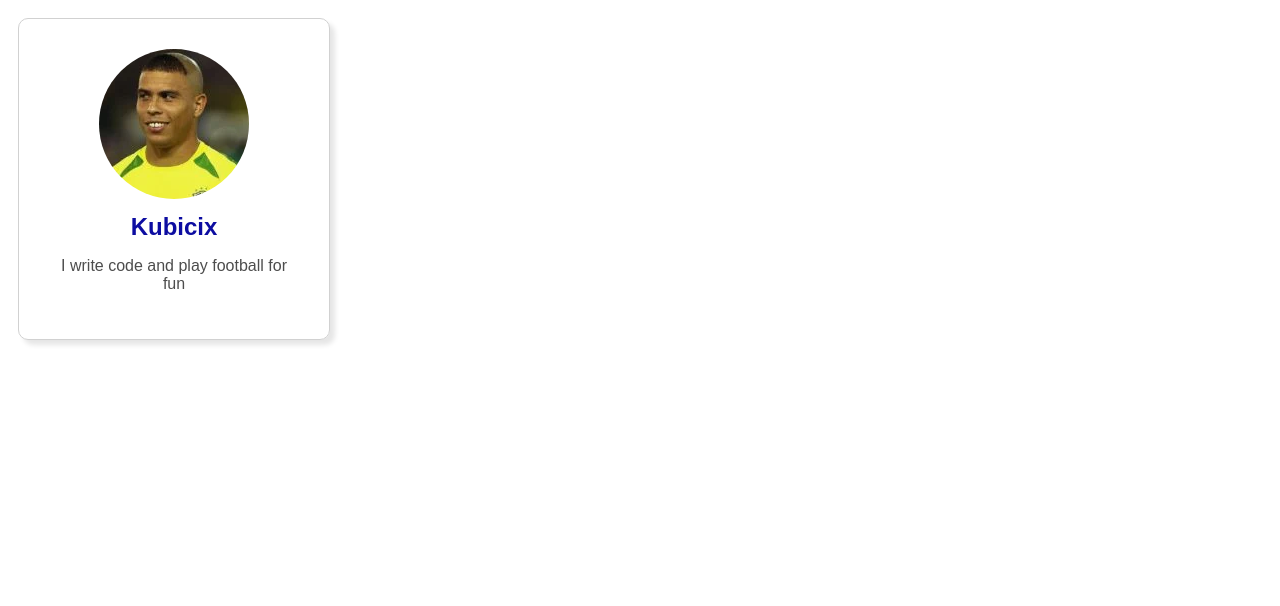
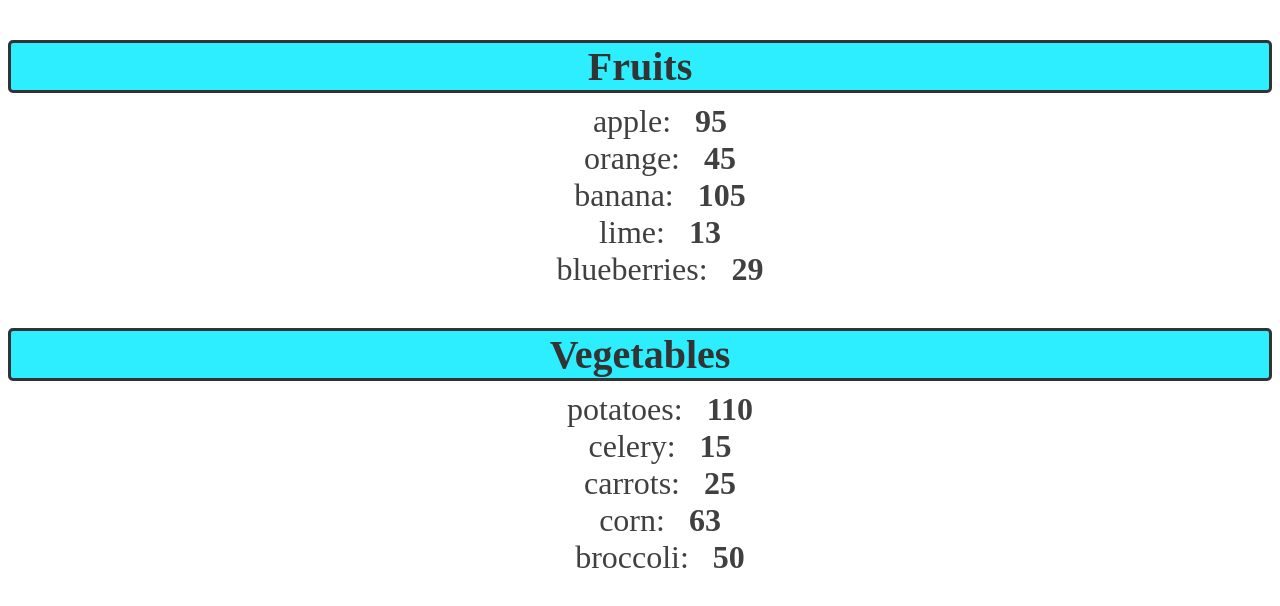
Before and after one commit to kubicix/React-Course, a React (Vite) app in the folder website/my-react-app/: page / in a window 1280 px wide. Shown: the top 606 px of the page. Built offline with nearby package versions, Linux system fonts and the light colour scheme.

Commit message:
worked on proptypes and list rendering in react

```diff
--- a/website/my-react-app/src/App.jsx
+++ b/website/my-react-app/src/App.jsx
@@ -1,9 +1,20 @@
-import Card from './Card.jsx'
+import List from './List.jsx'
 
 function App() {
+  const fruits = [{id:1,name:"apple",calories :95},                         {id:2,name:"orange" ,calories:45},
+                  {id:3,name:"banana",calories:105},
+                  {id:4,name:"lime",calories:13},
+                  {id:5,name:"blueberries",calories:29}];
+
+  const vegetables = [{id:1,name:"potatoes",calories :110},             {id:2,name:"celery" ,calories:15},
+                  {id:3,name:"carrots",calories:25},
+                  {id:4,name:"corn",calories:63},
+                  {id:5,name:"broccoli",calories:50}];
+
   return(
     <>
-      <Card></Card>
+          {fruits.length>0 ? <List items={fruits} category="Fruits"></List>:null}
+          {vegetables.length>0 ?<List items={vegetables} category="Vegetables"></List>:null}
     </>
   );
 }
--- /dev/null
+++ b/website/my-react-app/src/List.jsx
@@ -0,0 +1,42 @@
+import propTypes from 'prop-types'
+
+function List(props) {
+    const category=props.category;
+    const itemList=props.items;
+    //alphabetical
+    // fruits.sort((a,b) => a.name.localeCompare(b.name))
+    //reverse alphabetical
+    // fruits.sort((a,b) => b.name.localeCompare(a.name))
+    //numeric
+    // fruits.sort((a,b) => a.calories -b.calories)
+    // //reverse numeric
+    // fruits.sort((a,b) => b.calories -a.calories)
+
+    // const lowCalFruits= fruits.filter(fruit=>fruit.calories<100);
+    // console.log(lowCalFruits);
+
+    const listItems=itemList.map(fruit =>
+    <li key={fruit.id}>{fruit.name}: &nbsp; <b>{fruit.calories}</b></li>
+
+    );
+
+    return (
+        <>
+        <h3 className="list-category">{category}</h3>
+        <ol className="list-items">
+            {listItems }
+        </ol>
+        </>
+
+    );
+}
+List.defaultProps={
+    category : "Category",
+    items : [],
+}
+List.propTypes={
+    category:propTypes.string,
+    items:propTypes.arrayOf(propTypes.shape({id:propTypes.number,name:propTypes.string,calories:propTypes.number})),
+}
+
+export default List;
--- a/website/my-react-app/src/index.css
+++ b/website/my-react-app/src/index.css
@@ -1,4 +1,4 @@
-.card{
+/* .card{
   border: 1px solid rgb(209, 209, 209);
   border-radius: 10px;
   box-shadow: 5px 5px 5px hsl(0, 0%, 0%,0.1);
@@ -25,4 +25,65 @@
 .card .card-text{
   font-family: Arial,sans-serif;
   color: hsl(0, 0%, 30%);
+} */
+
+/* .student{
+  font-family: 'Gill Sans', 'Gill Sans MT', Calibri, 'Trebuchet MS', sans-serif;
+  font-size: 2em;
+  padding: 10px;
+  border: 1px solid hsla(0, 0%, 50%, 0.879);
 }
+.student p{
+  margin: 10px;
+  padding: 10px;
+  background-color: aquamarine;
+  width: fit-content;
+  border-radius: 5px;
+  border: 1px solid s;
+} */
+
+/* .welcome-message{
+  font-size: 2.5em;
+  background-color: green;
+  color: rgb(215, 249, 218);
+  font-weight: bold;
+  padding: 10px;
+  border-radius: 5px;
+  margin: 0;
+  text-align: center;
+}
+
+.login-prompt{
+  font-size: 2.5em;
+  background-color: rgb(128, 0, 0);
+  color: rgb(252, 248, 248);
+  font-weight: bold;
+  padding: 10px;
+  border-radius: 5px;
+  margin: 0;
+  text-align: center;
+} */
+
+.list-category{
+  font-size: 2.5em;
+  font-weight: bold;
+  color: hsl(0,0% , 20%);
+  margin-bottom: 10px;
+  text-align: center;
+  border: 3px solid;
+  border-radius: 5px;
+  background-color: rgb(45, 238, 255);
+}
+
+.list-items{
+  font-size: 2em;
+  text-align: center;
+  list-style: none;
+  color: hsl(0,0% , 25%);
+  margin: 0;
+}
+.list-items li:hover{
+  color: hsl(0,0% , 45%);
+  cursor: pointer;
+
+}
```
Also changed, not shown: website/my-react-app/src/Button.jsx (added, +18 -0 lines), website/my-react-app/src/Student.jsx (added, +24 -0 lines), website/my-react-app/src/UserGreeting.jsx (added, +23 -0 lines).
